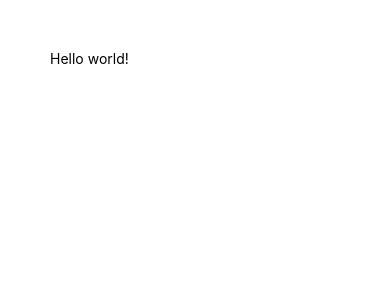
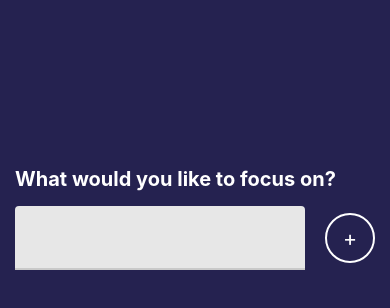
Before and after one commit to wfabjanczuk/ztm_focus_time, a React Native app: screen / in a window 390 px wide. Shown: the top 308 px of the page. Built offline with nearby package versions, Linux system fonts and the light colour scheme.

Commit message:
36. Cleaning Up Our Styling

```diff
--- a/App.js
+++ b/App.js
@@ -1,19 +1,19 @@
-/**
- * Sample React Native App
- * https://github.com/facebook/react-native
- *
- * @format
- * @flow strict-local
- */
+import React, {useState} from 'react';
+import {StyleSheet, Text, View} from 'react-native';
+import {Focus} from './src/features/focus/Focus';
+import {colors} from './src/constants/colors';
 
-import type {Node} from 'react';
-import React from 'react';
-import {StyleSheet, Text, View} from 'react-native';
+const App = () => {
+  const [focusSubject, setFocusSubject] = useState(null);
 
-const App: () => Node = () => {
   return (
     <View style={styles.container}>
-      <Text>Hello world!</Text>
+      {focusSubject ? (
+        <Text>Here I want to build a timer</Text>
+      ) : (
+        <Focus setSubject={setFocusSubject} />
+      )}
+      <Text>{focusSubject}</Text>
     </View>
   );
 };
@@ -21,7 +21,7 @@ const App: () => Node = () => {
 const styles = StyleSheet.create({
   container: {
     flex: 1,
-    padding: 50,
+    backgroundColor: colors.darkBlue,
   },
 });
 
--- a/package.json
+++ b/package.json
@@ -11,7 +11,8 @@
   },
   "dependencies": {
     "react": "17.0.2",
-    "react-native": "0.67.2"
+    "react-native": "0.67.2",
+    "react-native-paper": "^4.11.2"
   },
   "devDependencies": {
     "@babel/core": "^7.12.9",
--- /dev/null
+++ b/src/components/RoundedButton.js
@@ -0,0 +1,35 @@
+import React from 'react';
+import {StyleSheet, Text, TouchableOpacity} from 'react-native';
+import {colors} from '../constants/colors';
+
+export const RoundedButton = ({
+  style = {},
+  textStyle = {},
+  size = 50,
+  ...props
+}) => {
+  const styles = getStyles(size);
+
+  return (
+    <TouchableOpacity style={[styles.radius, style]} onPress={props.onPress}>
+      <Text style={[styles.text, textStyle]}>{props.title}</Text>
+    </TouchableOpacity>
+  );
+};
+
+const getStyles = size =>
+  StyleSheet.create({
+    radius: {
+      borderRadius: size / 2,
+      width: size,
+      height: size,
+      justifyContent: 'center',
+      alignItems: 'center',
+      borderColor: colors.white,
+      borderWidth: 2,
+    },
+    text: {
+      color: colors.white,
+      fontSize: (size * 3) / 7,
+    },
+  });
--- /dev/null
+++ b/src/constants/colors.js
@@ -0,0 +1,4 @@
+export const colors = {
+  white: '#fff',
+  darkBlue: '#252250',
+};
--- /dev/null
+++ b/src/constants/sizes.js
@@ -0,0 +1,13 @@
+export const fontSizes = {
+  sm: 11,
+  md: 14,
+  lg: 20,
+  xl: 24,
+};
+
+export const spacingSizes = {
+  sm: 10,
+  md: 15,
+  lg: 20,
+  xl: 40,
+};
--- /dev/null
+++ b/src/features/focus/Focus.js
@@ -0,0 +1,54 @@
+import React, {useState} from 'react';
+import {StyleSheet, Text, View} from 'react-native';
+import {TextInput} from 'react-native-paper';
+import {RoundedButton} from '../../components/RoundedButton';
+import {fontSizes, spacingSizes} from '../../constants/sizes';
+import {colors} from '../../constants/colors';
+
+export const Focus = ({setSubject}) => {
+  const [tmpSubject, setTmpSubject] = useState(null);
+
+  return (
+    <View style={styles.container}>
+      <View style={styles.titleContainer}>
+        <Text style={styles.title}>What would you like to focus on?</Text>
+        <View style={styles.inputContainer}>
+          <TextInput
+            style={styles.input}
+            onSubmitEditing={({nativeEvent: {text}}) => setTmpSubject(text)}
+          />
+          <RoundedButton
+            size={50}
+            title="+"
+            onPress={() => setSubject(tmpSubject)}
+          />
+        </View>
+      </View>
+    </View>
+  );
+};
+
+const styles = StyleSheet.create({
+  container: {
+    flex: 1,
+  },
+  titleContainer: {
+    flex: 0.5,
+    padding: spacingSizes.md,
+    justifyContent: 'center',
+  },
+  title: {
+    color: colors.white,
+    fontWeight: 'bold',
+    fontSize: fontSizes.lg,
+  },
+  inputContainer: {
+    paddingTop: spacingSizes.md,
+    flexDirection: 'row',
+    alignItems: 'center',
+  },
+  input: {
+    flex: 1,
+    marginRight: spacingSizes.lg,
+  },
+});
```
Also changed, not shown: 1 other file (tests, documents, lock files or other folders).
